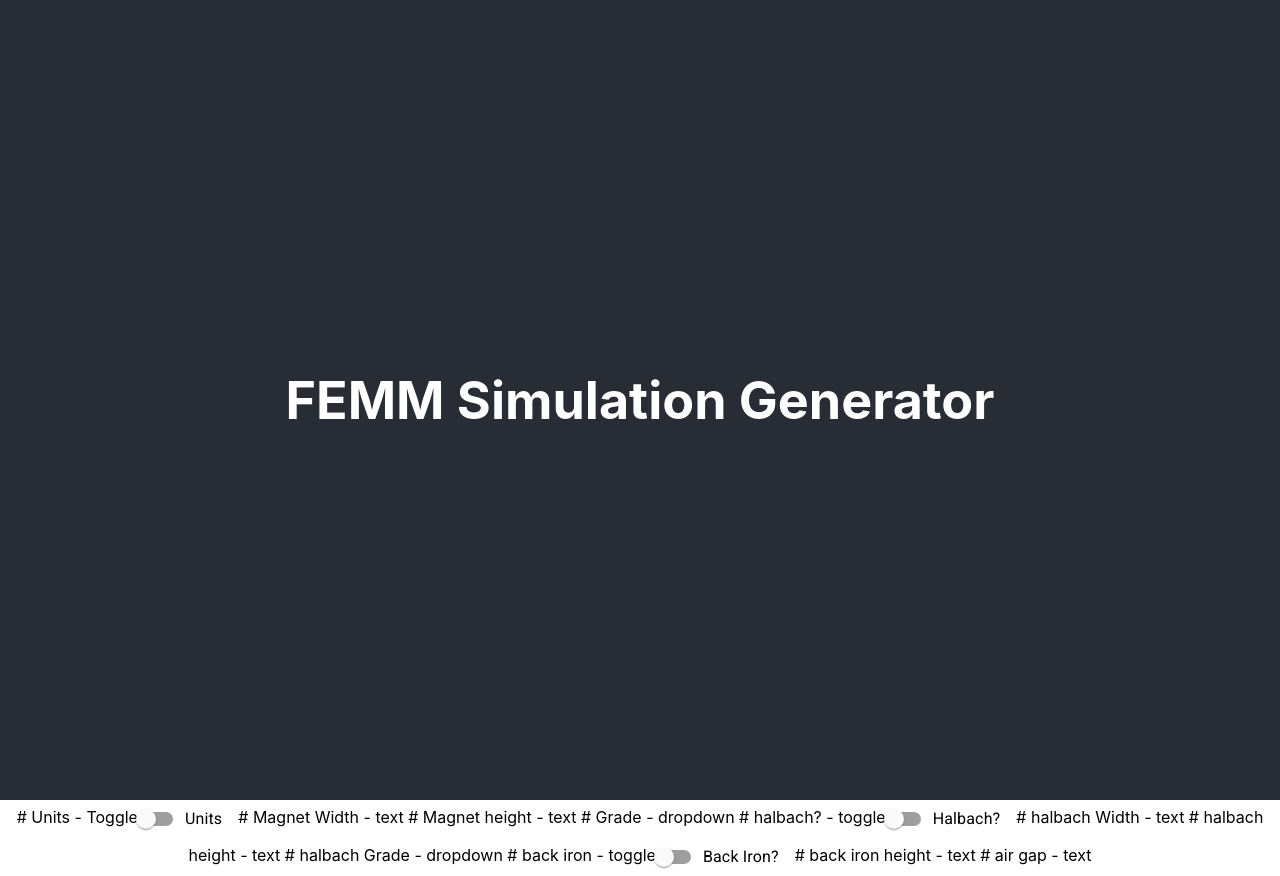
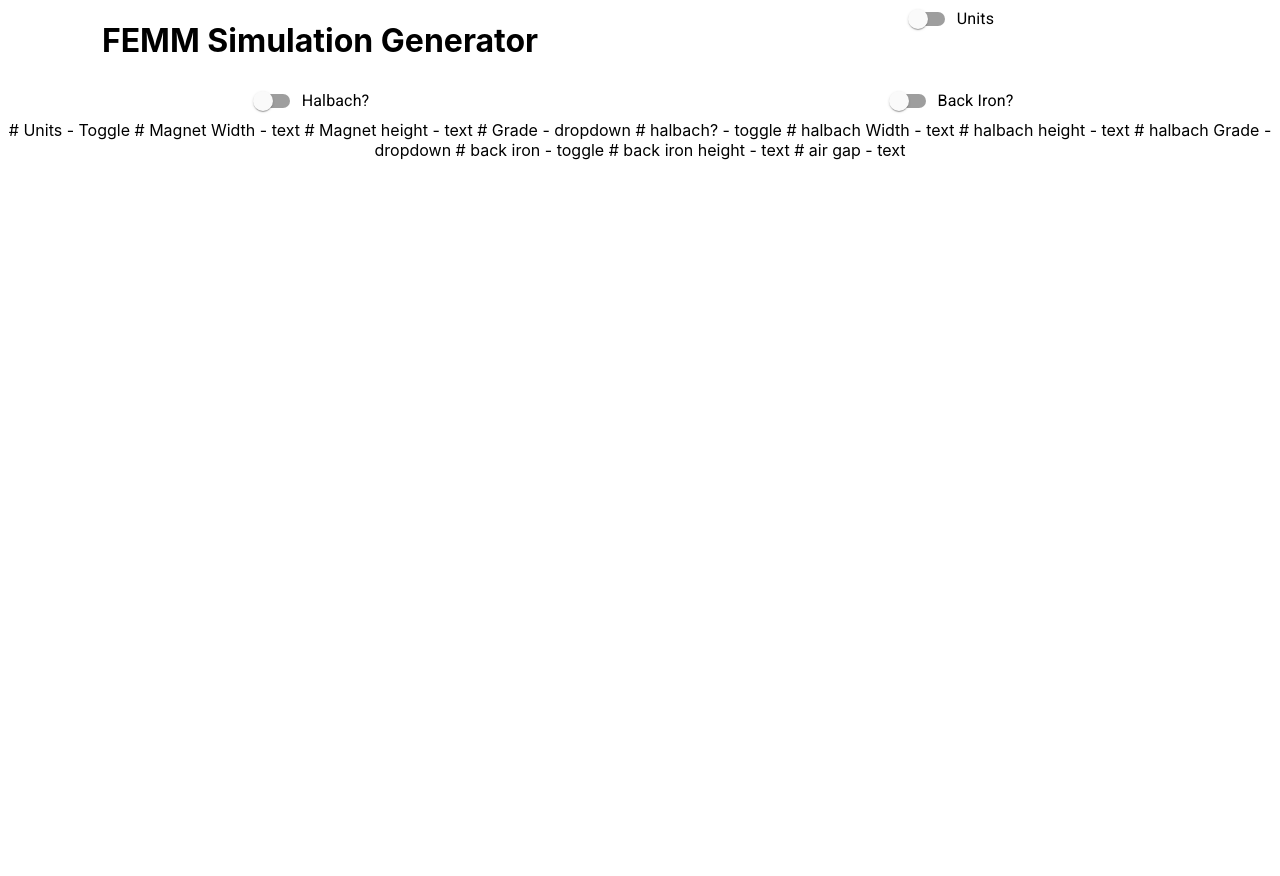
Before and after one commit to CJohnson25/femm-sim-gen-app, a React (Create React App) app: page / in a window 1280 px wide. After the commit the page ends 800 px from the top, so only its background shows below. Built offline with nearby package versions, Linux system fonts and the light colour scheme.

Commit message:
Updated form to have grid

```diff
--- a/src/App.js
+++ b/src/App.js
@@ -1,35 +1,48 @@
 import './App.css';
 import 'fontsource-roboto';
-import { FormControlLabel, Switch } from '@material-ui/core';
+import { Grid, FormControlLabel, Switch } from '@material-ui/core';
 
 function App() {
   return (
     <div className="App">
-      <header className="App-header">
+    <Grid container>
+      <Grid item xs={6}>
         <h1>FEMM Simulation Generator</h1>
-      </header>
+      </Grid>
+
+      <Grid item xs={6}>
+        <FormControlLabel
+          control={<Switch name="units" />}
+          label="Units"
+        />
+      </Grid>
+
+      <Grid item xs={6}>
+        <FormControlLabel
+          control={<Switch  name="halbach" />}
+          label="Halbach?"
+        />
+      </Grid>
+
+      <Grid item xs={6}>
+        <FormControlLabel
+          control={<Switch  name="backIron" />}
+          label="Back Iron?"
+        />
+      </Grid>
+    </Grid>
 
         # Units - Toggle
-      <FormControlLabel
-        control={<Switch name="units" />}
-        label="Units"
-      />
         # Magnet Width - text
         # Magnet height - text
         # Grade - dropdown
         # halbach? - toggle
-      <FormControlLabel
-        control={<Switch  name="halbach" />}
-        label="Halbach?"
-      />
+
         # halbach Width - text
         # halbach height - text
         # halbach Grade - dropdown
         # back iron - toggle
-      <FormControlLabel
-        control={<Switch  name="backIron" />}
-        label="Back Iron?"
-      />
+
         # back iron height - text
         # air gap - text
 
```
